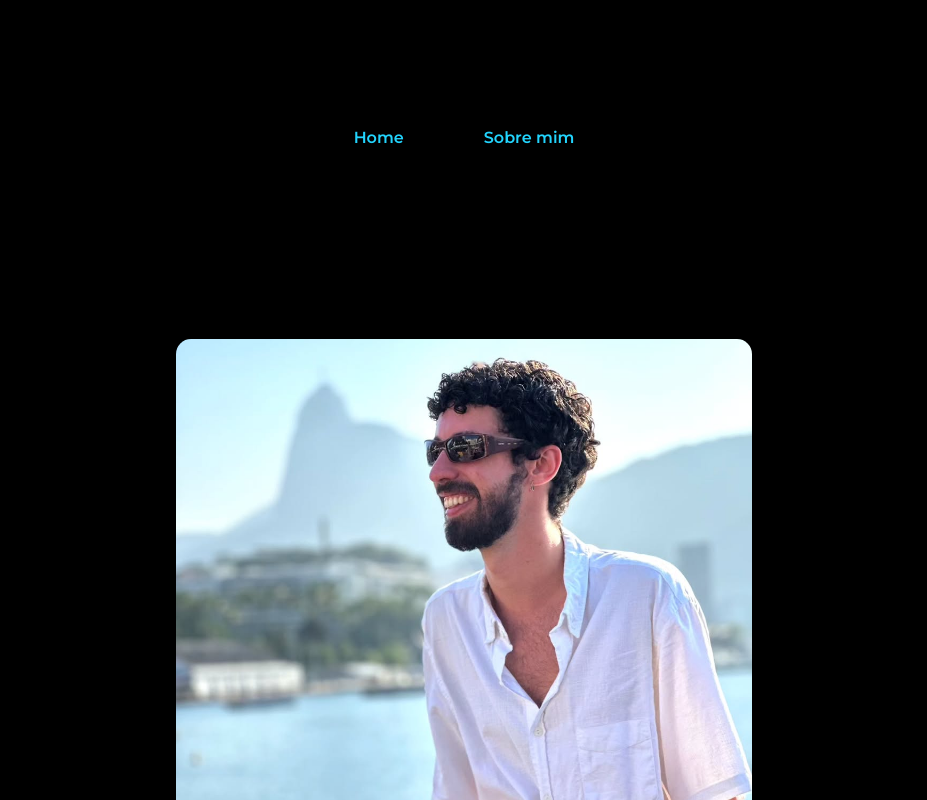
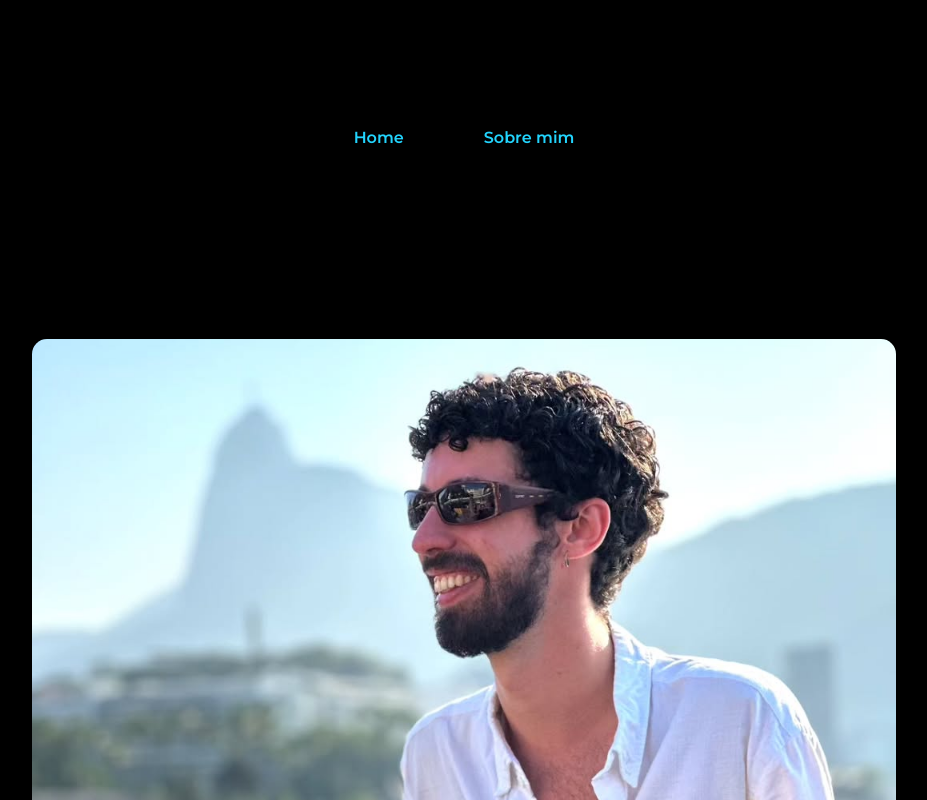
Before and after one commit to goatioliveira/projeto-portfolio, a plain HTML site: page index.html in a window 1280 px wide. Shown: the top 800 px of the page, without its empty margins (176-1103 px from the left). Drawn offline with nearby package versions, Linux system fonts and the light colour scheme.

Commit message:
20250812.3

```diff
--- a/estilos/style.css
+++ b/estilos/style.css
@@ -152,4 +152,9 @@ body {
     width: 75%;
 }
 
+.principal__foto {
+    width: 75%;
+    border-radius: 15px;
 }
+
+}
```
